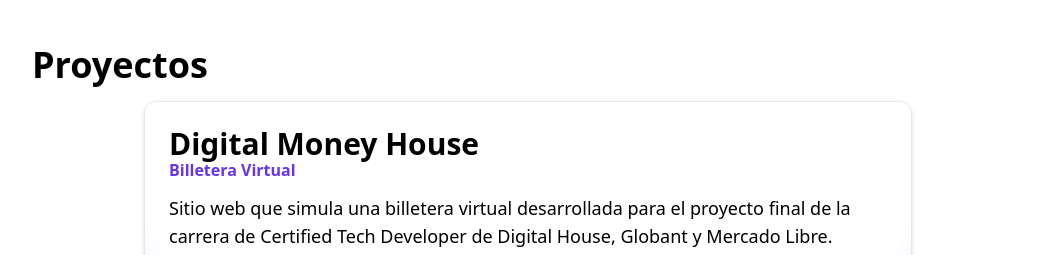
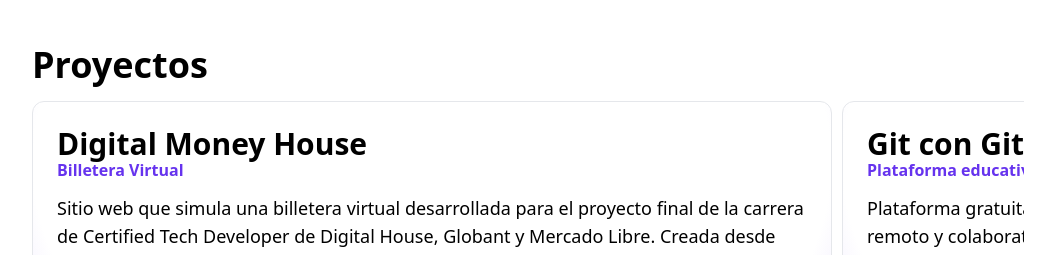
Before and after one commit to lucaszhh/my-portfolio, an Astro site: page / in a window 1280 px wide. Shown: the part 1373-1628 px from the top of the page, without its empty margins (112-1167 px from the left). Built offline with nearby package versions, Linux system fonts and the light colour scheme; Astro itself is replaced by a stand-in of ours.

```diff
--- a/src/components/cards/ProjectItem.astro
+++ b/src/components/cards/ProjectItem.astro
@@ -1,24 +1,21 @@
 ---
-
-import ButtonSecondary from "../shared/ButtonSecondary.astro"
-import Github from "../icons/Github.astro"
-import ArrowLeft from "../icons/ArrowLeft.astro"
-import ArrowRight from "../icons/ArrowRight.astro"
-
+import ButtonSecondary from "../shared/ButtonSecondary.astro";
+import Github from "../icons/Github.astro";
+import ArrowLeft from "../icons/ArrowLeft.astro";
+import ArrowRight from "../icons/ArrowRight.astro";
 
 type tagsProp = {
-    name: string,
-    class: string,
-    icon: (_props: Record<string, any>) => any
-}
+    name: string;
+    class: string;
+    icon: (_props: Record<string, any>) => any;
+};
 
-
-const { image, title, description, tags , github, link, cdf, subtitle } =
-    Astro.props
+const { image, title, description, tags, github, link, cdf, subtitle } =
+    Astro.props;
 ---
 
 <article
-    class="rounded-xl border p-4 max-w-3xl drop-shadow-md flex flex-col gap-2 lg:p-6 bg"
+    class="bg rounded-xl border p-4 min-w-[80%] lg:min-w-[800px]  flex flex-col gap-2 lg:p-6 "
 >
     <div>
         <h3 class="text-3xl font-bold text-black dark:text-white">
@@ -70,9 +67,7 @@
                             target="_blank"
                             class="w-full flex lg:mb-4"
                         >
-                            <ButtonSecondary
-                            className="w-full"
-                            >
+                            <ButtonSecondary className="w-full">
                                 <ArrowLeft slot="before" />
                                 Ver proyecto anterior
                             </ButtonSecondary>
@@ -81,18 +76,14 @@
                 )
             }
             <a href={github} target="_blank" class="w-full flex">
-                <ButtonSecondary
-                className="w-full"
-                >
-                <Github slot="after"/>
+                <ButtonSecondary className="w-full">
+                    <Github slot="after" />
                     Ver código funte
                 </ButtonSecondary>
             </a>
             <a href={link} target="_blank" class="w-full flex">
-                <ButtonSecondary
-                className="w-full"
-                >
-                <ArrowRight slot="after"/>
+                <ButtonSecondary className="w-full">
+                    <ArrowRight slot="after" />
                     Ir al sitio web
                 </ButtonSecondary>
             </a>
--- a/src/components/sections/Projects.astro
+++ b/src/components/sections/Projects.astro
@@ -8,6 +8,7 @@
 import TypeScript from "../icons/TypeScript.astro";
 import StyleComponents from "../icons/StyleComponents.astro";
 import ProjectItem from "../cards/ProjectItem.astro";
+import ArrowRight from "../icons/ArrowRight.astro";
 
 const TAGS = {
     NEXT: {
@@ -91,7 +92,8 @@
 <section class="py-4" id="proyectos">
     <h2 class="text-4xl font-bold">Proyectos</h2>
 </section>
-<section class="flex flex-col justify-center items-center gap-y-16">
+<div class="relative">
+    <section class="proyects">
         {
             PROJECTS.map(
                 ({
@@ -123,4 +125,23 @@
         <ButtonLink url="/" icon={<ArrowRight/>} description="Ver mas proyectos"/>
         */
         }
+
     </section>
+    <div class="absolute right-8 top-[50%] bg-[#63e] text-white rounded-[999px] p-1">
+        <ArrowRight />
+    </div>
+</div>
+
+
+<style>
+    .proyects{
+        display: flex;
+        flex-direction: row;
+        justify-content: flex-start;
+        overflow-x: scroll;
+        overflow-y: hidden;
+        -ms-overflow-style: none;
+        scrollbar-width: none;
+        gap: 10px;
+    }
+</style>
--- a/src/layouts/Layout.astro
+++ b/src/layouts/Layout.astro
@@ -1,11 +1,11 @@
 ---
-import Header from "../components/elements/Header.astro"
-import Footer from "../components/elements/Footer.astro"
+import Header from "../components/elements/Header.astro";
+import Footer from "../components/elements/Footer.astro";
 interface Props {
-	title: string
+	title: string;
 }
 
-const { title } = Astro.props
+const { title } = Astro.props;
 ---
 
 <html lang="en">
@@ -28,11 +28,15 @@
 		<title>{title}</title>
 	</head>
 	<body>
-        <section class=' bg-white text-black dark:bg-black dark:text-white transition'>
-            <section class=' text-black  dark:text-white mx-auto sm:w-4/5 p-4 max-w-screen-xl'>
+		<section
+			class="bg-white text-black dark:bg-black dark:text-white transition"
+		>
+			<section
+				class="text-black dark:text-white mx-auto sm:w-4/5 p-4 max-w-screen-xl"
+			>
 				<Header />
-                <slot/>
-				<Footer/>
+				<slot />
+				<Footer />
 			</section>
 		</section>
 	</body>
@@ -41,41 +45,41 @@
 <script>
 	const switchTheme = document.querySelector(
 		"[data-switch-theme]",
-    ) as HTMLButtonElement
+	) as HTMLButtonElement;
 
 	if (
 		localStorage.getItem("appTheme") === "dark" ||
 		(!("appTheme" in localStorage) &&
 			window.matchMedia("(prefers-color-scheme: dark)").matches)
 	) {
-      document.documentElement.classList.add("dark")
+		document.documentElement.classList.add("dark");
 	} else {
-      document.documentElement.classList.remove("dark")
+		document.documentElement.classList.remove("dark");
 	}
 	if (switchTheme) {
 		switchTheme.addEventListener("click", (e) => {
-        e.preventDefault()
-        const doc = document.documentElement
+			e.preventDefault();
+			const doc = document.documentElement;
 			if (doc) {
 				if (localStorage.getItem("appTheme")) {
 					if (localStorage.getItem("appTheme") === "light") {
-              doc.classList.add("dark")
-              localStorage.setItem("appTheme", "dark")
+						doc.classList.add("dark");
+						localStorage.setItem("appTheme", "dark");
 					} else {
-              document.documentElement.classList.remove("dark")
-              localStorage.setItem("appTheme", "light")
+						document.documentElement.classList.remove("dark");
+						localStorage.setItem("appTheme", "light");
 					}
 				} else {
 					if (doc.classList.contains("dark")) {
-              doc.classList.remove("dark")
-              localStorage.setItem("appTheme", "light")
+						doc.classList.remove("dark");
+						localStorage.setItem("appTheme", "light");
 					} else {
-              doc.classList.add("dark")
-              localStorage.setItem("appTheme", "dark")
+						doc.classList.add("dark");
+						localStorage.setItem("appTheme", "dark");
 					}
 				}
 			}
-      })
+		});
 	}
 </script>
 
@@ -109,37 +113,54 @@
 	}
 
 	.bg {
-		width: 100%;
-		height: 100%;
 		background-color: white;
 		background: radial-gradient(125% 125% at 50% 10%, #fff 40%, #63e 100%);
 	}
 	.dark .bg {
-		width: 100%;
-		height: 100%;
 		background-color: rgba(114, 114, 114, 0.3);
 		background: radial-gradient(125% 125% at 50% 10%, #000 40%, #63e 100%);
 	}
 
-	.bgHero{
+	.bgHero {
 		background:
-		radial-gradient(125% 125% at 50% 10%, #ffffff00 40%, rgba(101, 51, 238, 0.494) 100%),
-		url(/me.png) no-repeat bottom right ;
-		background-size: contain;
-	}
-
-	.dark .bgHero{
-		background:
-		radial-gradient(125% 125% at 50% 10%, #00000000 40%, rgba(101, 51, 238, 0.494) 100%),
+			radial-gradient(
+				125% 125% at 50% 10%,
+				#ffffff00 40%,
+				rgba(101, 51, 238, 0.494) 100%
+			),
 			url(/me.png) no-repeat bottom right;
 		background-size: contain;
 	}
 
+	.dark .bgHero {
+		background:
+			radial-gradient(
+				125% 125% at 50% 10%,
+				#00000000 40%,
+				rgba(101, 51, 238, 0.494) 100%
+			),
+			url(/me.png) no-repeat bottom right;
+		background-size: contain;
+	}
+
+	::-webkit-scrollbar {
+		width: 10px;
+	}
+
+	::-webkit-scrollbar-track {
+		background: white;
+		border-radius: 999px;
+	}
+
+	::-webkit-scrollbar-thumb {
+		background: #63e;
+		border-radius: 999px;
+	}
+
 	@media (max-width: 640px) {
-		.bgHero, .dark .bgHero{
+		.bgHero,
+		.dark .bgHero {
 			justify-content: space-between;
 		}
 	}
-
-
 </style>
```
Lines whose indentation alone changed are shown as unchanged.
